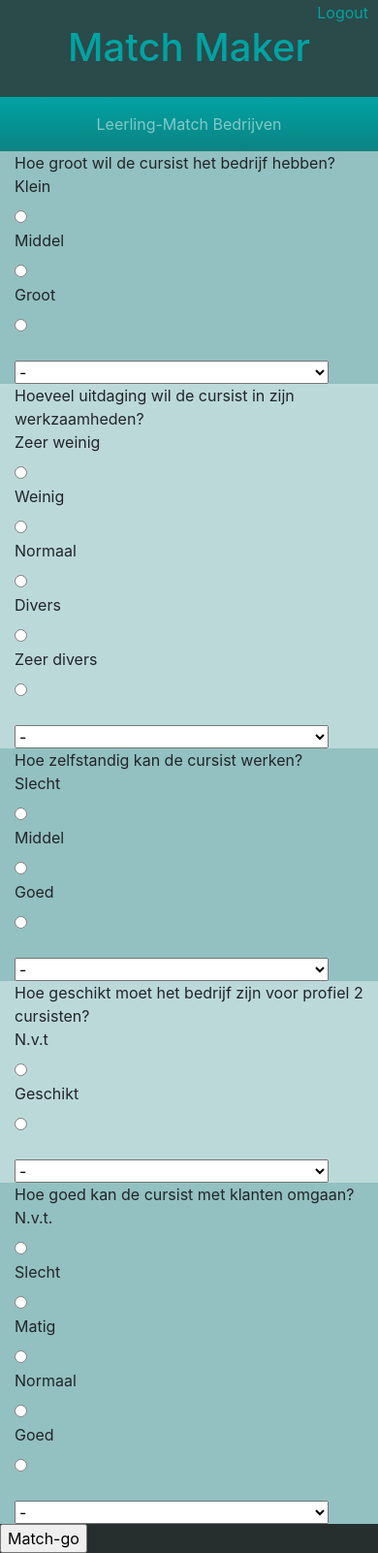
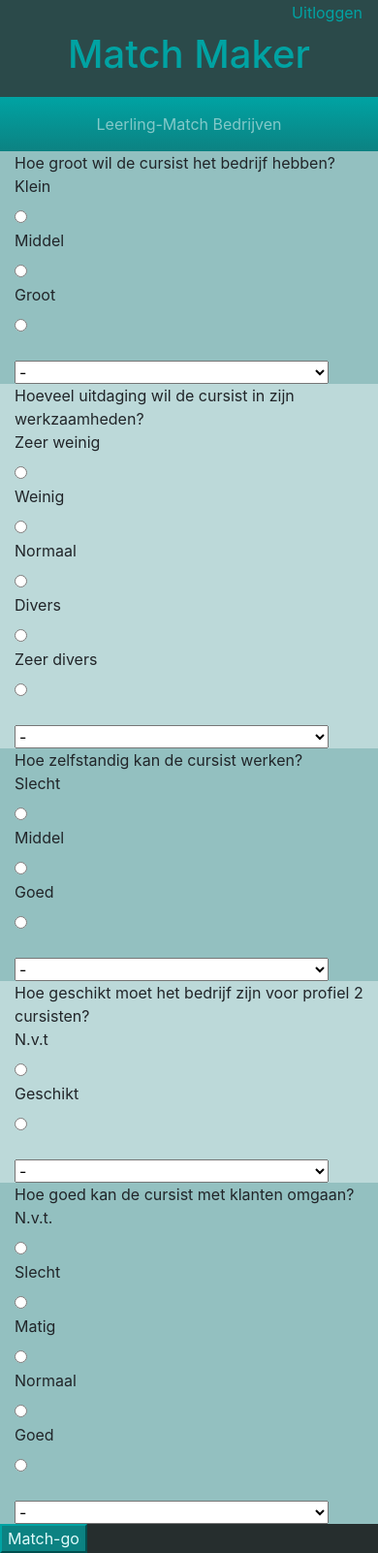
Before and after one commit to MrSenery/Project-match, a PHP site: page / in a window 390 px wide. Shown: the whole page at 97% size. Run offline with PHP 8.4, Linux system fonts and the light colour scheme; data that the repository does not hold is empty; some libraries are stand-ins or nearby versions.

Commit message:
CSS + style aangepast

```diff
--- a/CSS.css
+++ b/CSS.css
@@ -7,21 +7,30 @@ body {
     height: 100px;
 }
 
-.Header > div > div > a {
+#Logout {
+    float: right;
+    border: none;
+    background-color: #2B4A4A;
     color: #00A3A3;
-    text-align: right;
     margin-right: 10px;
     display: block;
 }
 
-.Header > div > h1 {
+#Logout:active {
+    color: #E2FBFB;
+    text-decoration: none;
+}
+
+#ProjectName {
+    border: none;
     color: #00A3A3;
     text-align: center;
-}
-
-.Header > div > div > a:hover {
-    color: #E2FBFB;
     text-decoration: none;
+    position: absolute;
+    margin-left: auto;
+    margin-right: auto;
+    left: 0;
+    right: 0;
 }
 
 .Navigation {
@@ -39,3 +48,14 @@ body {
     display: inline-block;
     float:none;
 }
+
+#Match-go {
+    background-color: #0C8282;
+    border-color: #00A3A3;
+    color: #E2FBFB;
+}
+
+#Match-go:active {
+    background-color: #00A3A3;
+    border-color: #0C8282;
+}
--- a/HeaderNav.php
+++ b/HeaderNav.php
@@ -8,15 +8,10 @@ $password = "";
 $db_name = "matchmakers";
 ?>
 <div class="Header" name="Header">
-<div class="row">
-    <div class="col-sm-10">
-    </div>
-    <div class="col-sm-2">
-        <a href="Login.php">Logout</a>
-    </div>
-</div>
+    <input type="submit" id="Logout" value="Uitloggen">
+    <br>
     <div class="col-sm-12">
-        <h1>Match Maker</h1>
+        <h1><a href="index.php" id="ProjectName">Match Maker</a></h1>
     </div>
 </div>
 <div class="Navigation">
--- a/index.php
+++ b/index.php
@@ -164,7 +164,7 @@
         </div>
       </div>
       </div>
-      <input type="submit" name="match-go" value="Match-go"/>
+      <input type="submit" id="Match-go" name="match-go" value="Match-go"/>
     </form>
     <!-- Top # van bedrijven-->
   <div style="color: white;">
```
